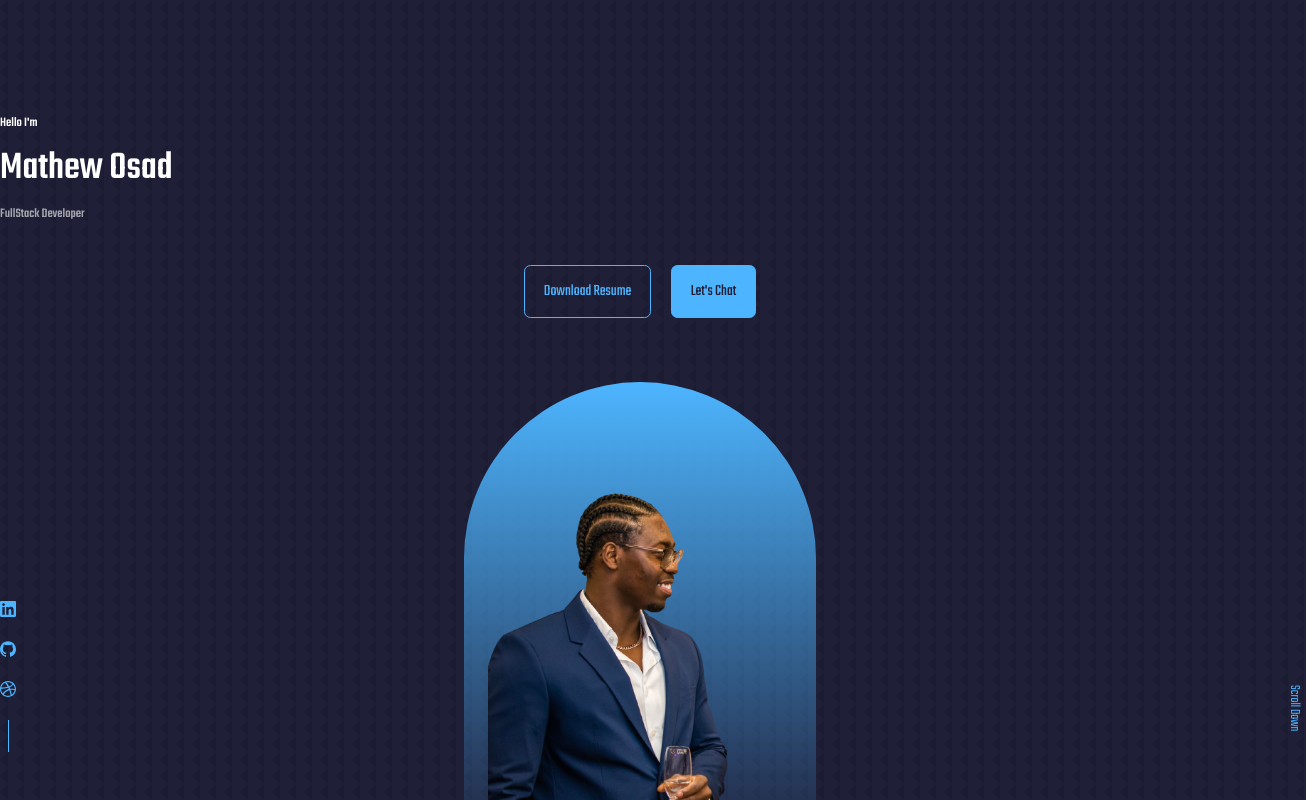
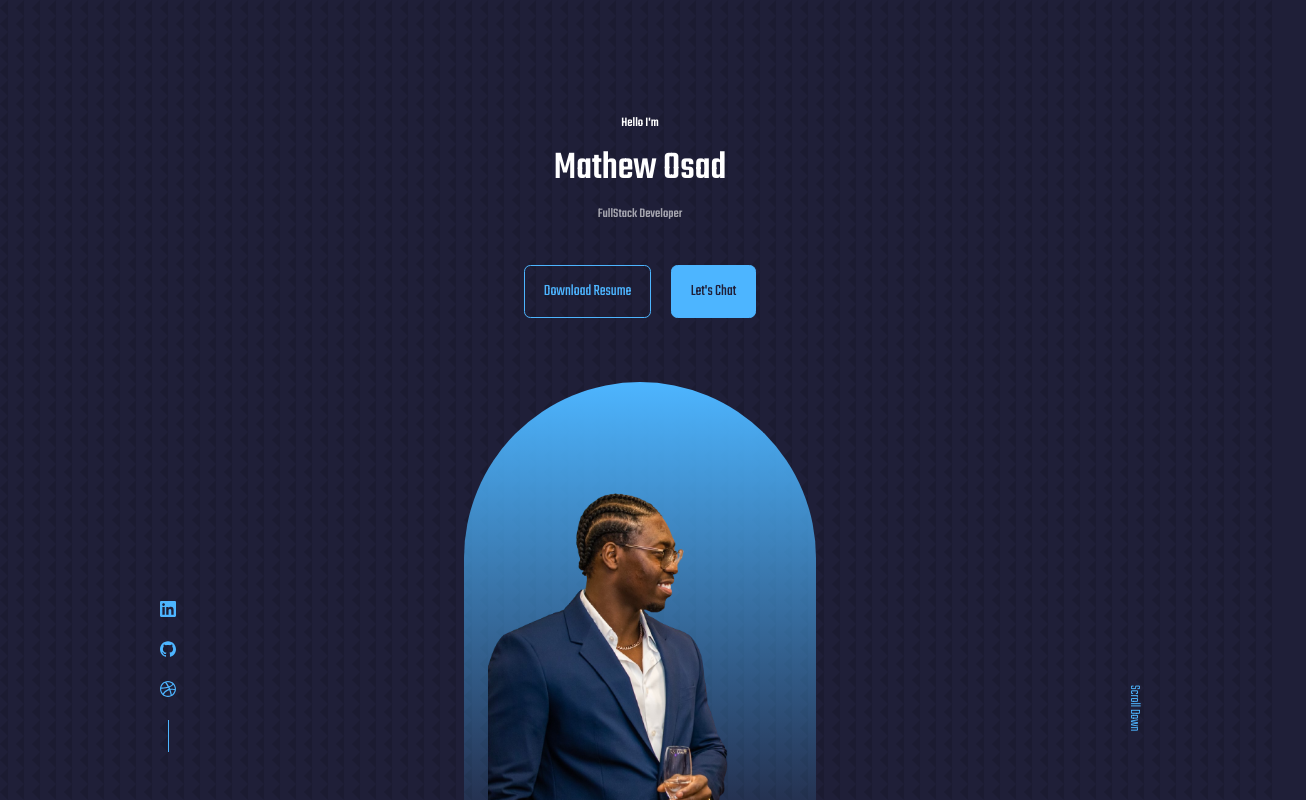
Before and after one commit to mathewosad/Mathew-Osad, a React (Create React App) app: page / in a window 1280 px wide. Shown: the top 800 px of the page, 1306 px wide, since content can reach past the window. Built offline with nearby package versions, Linux system fonts and the light colour scheme.

Commit message:
fixing bugs and mistakes

```diff
--- a/src/components/header/Header.jsx
+++ b/src/components/header/Header.jsx
@@ -7,18 +7,19 @@ import HeaderSocials from './HeaderSocials'
 const Header = () => {
   return (
     <header>
-      <div className="container header__container"></div>
+      <div class="container header__container">
         <h5>Hello I'm</h5>
         <h1>Mathew Osad</h1>
         <h5 className="text-light">FullStack Developer</h5>
         <CTA />
         <HeaderSocials />
 
-        <div className="me">
+        <div class="me">
           <img src={ME} alt="me" />
         </div>
 
-        <a href="#contact" className='scroll__down'>Scroll Down</a>
+        <a href="#contact" class="scroll__down">Scroll Down</a>
+      </div>
     </header>
   )
 }
--- a/src/components/header/HeaderSocials.jsx
+++ b/src/components/header/HeaderSocials.jsx
@@ -3,7 +3,7 @@ import {SiLinkedin, SiGithub, SiDribbble} from 'react-icons/si'
 
 const HeaderSocials = () => {
   return (
-    <div className='header__socials'>
+    <div className="header__socials">
         <a href="https://www.linkedin.com/in/mathew-osad-b8a8b817b/" target="_blank" ><SiLinkedin/></a>
         <a href="https://www.github.com" target="_blank" ><SiGithub/></a>
         <a href="https://www.dribble.com" target="_blank"><SiDribbble/></a>
--- a/src/components/header/header.css
+++ b/src/components/header/header.css
@@ -4,13 +4,13 @@ header {
     overflow: hidden;
 }
 
-.header_container {
+.header__container {
     text-align: center;
     height: 100%;
     position: relative;
 }
 
-/* CTA */
+/* CTA= call to action buttons*/
 
 .cta {
     margin-top: 2.5rem;
@@ -73,9 +73,8 @@ header {
     header {
         height: 100vh;
     }
-    .header__socials,
-    .scroll__down {
+    .header_socials,
+    .scroll_down {
         display: none;
     }
-
 }
```
